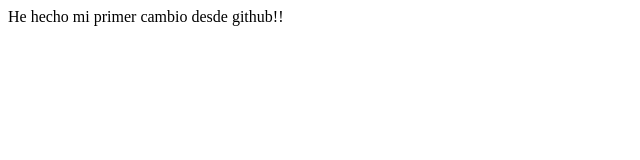
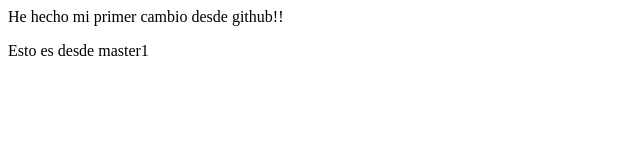
Before and after one commit to Jossue700/Primer_Respositorio, a plain HTML site: page index.html in a window 1280 px wide. Shown: the whole page, without its empty margins (0-640 px from the left). Drawn offline with Linux system fonts and the light colour scheme.

Commit message:
nuevo parrafo desde master

```diff
--- a/index.html
+++ b/index.html
@@ -6,6 +6,7 @@
 </head>
 <body>
     <p>He hecho mi primer cambio desde github!!</p>
+    <p>Esto es desde master1</p>
 
 
 </body>
```
Also changed, not shown: 1 other file.
